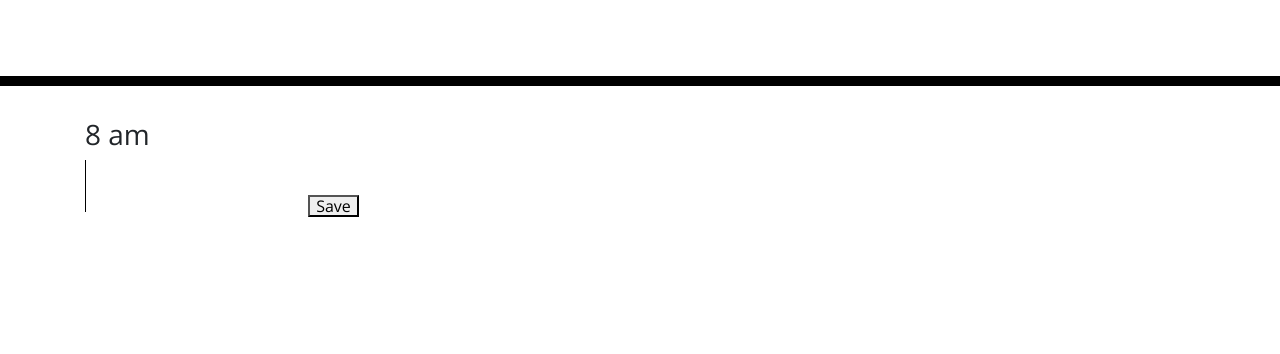
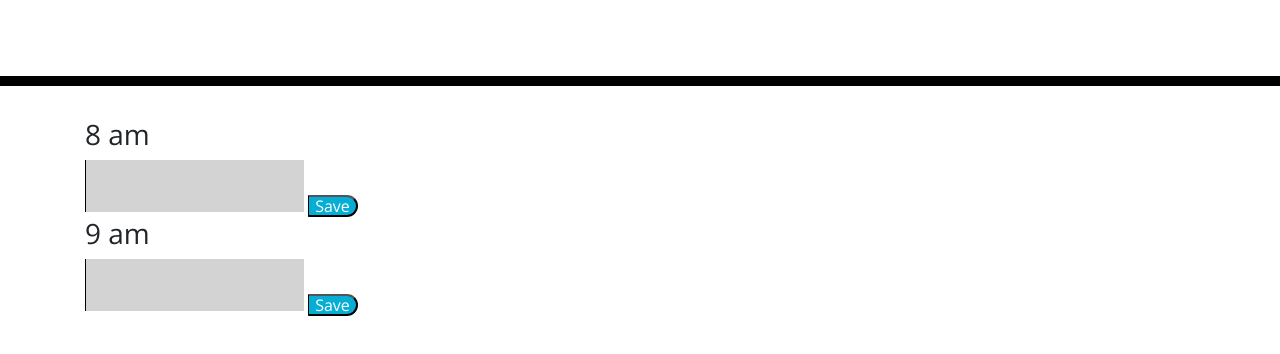
Before and after one commit to joseeenrique/Scheduler, a plain HTML site: page index.html in a window 1280 px wide. Shown: the part 182-536 px from the top of the page. Drawn offline with nearby package versions, Linux system fonts and the light colour scheme.

Commit message:
added 8 and 9am timeblock

```diff
--- a/index.html
+++ b/index.html
@@ -33,10 +33,17 @@
       <div class="8timeblock" id="8am">
         <div>
           <h3>8 am</h3>
-        <textarea type="text" id="t9"></textarea>
-        <button>Save</button>
+        <textarea type="text" class="past" id="t9"></textarea>
+        <button class="saveBtn">Save</button>
       </div>
     </div>
+    <div class="9timeblock" id="9am">
+      <div>
+        <h3>9 am</h3>
+      <textarea type="text" class="past" id="t9"></textarea>
+      <button class="saveBtn">Save</button>
+    </div>
+  </div>
 
     <script src="https://cdnjs.cloudflare.com/ajax/libs/jquery/3.2.1/jquery.min.js"></script>
     <script src="https://cdnjs.cloudflare.com/ajax/libs/moment.js/2.24.0/moment.min.js"></script>
```
